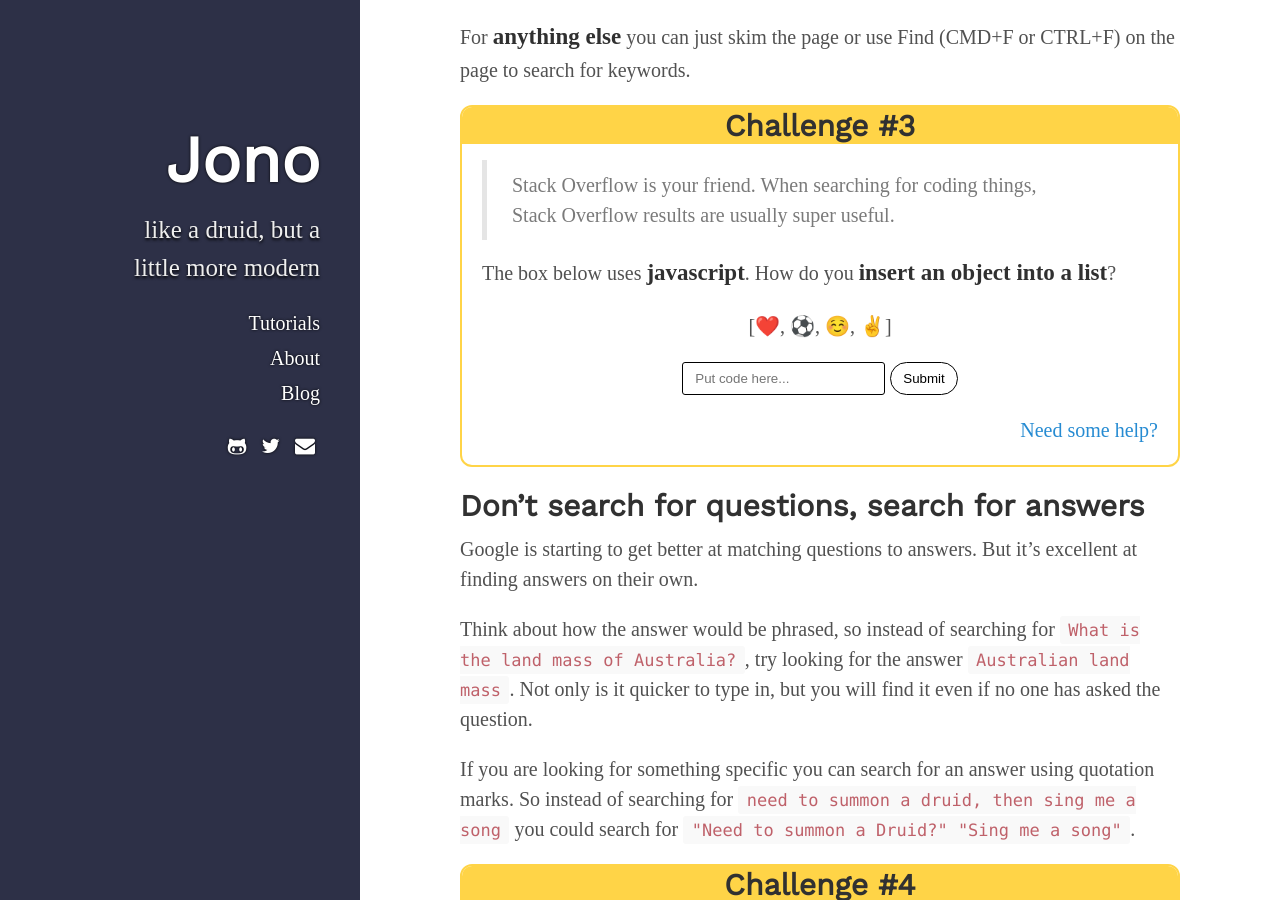
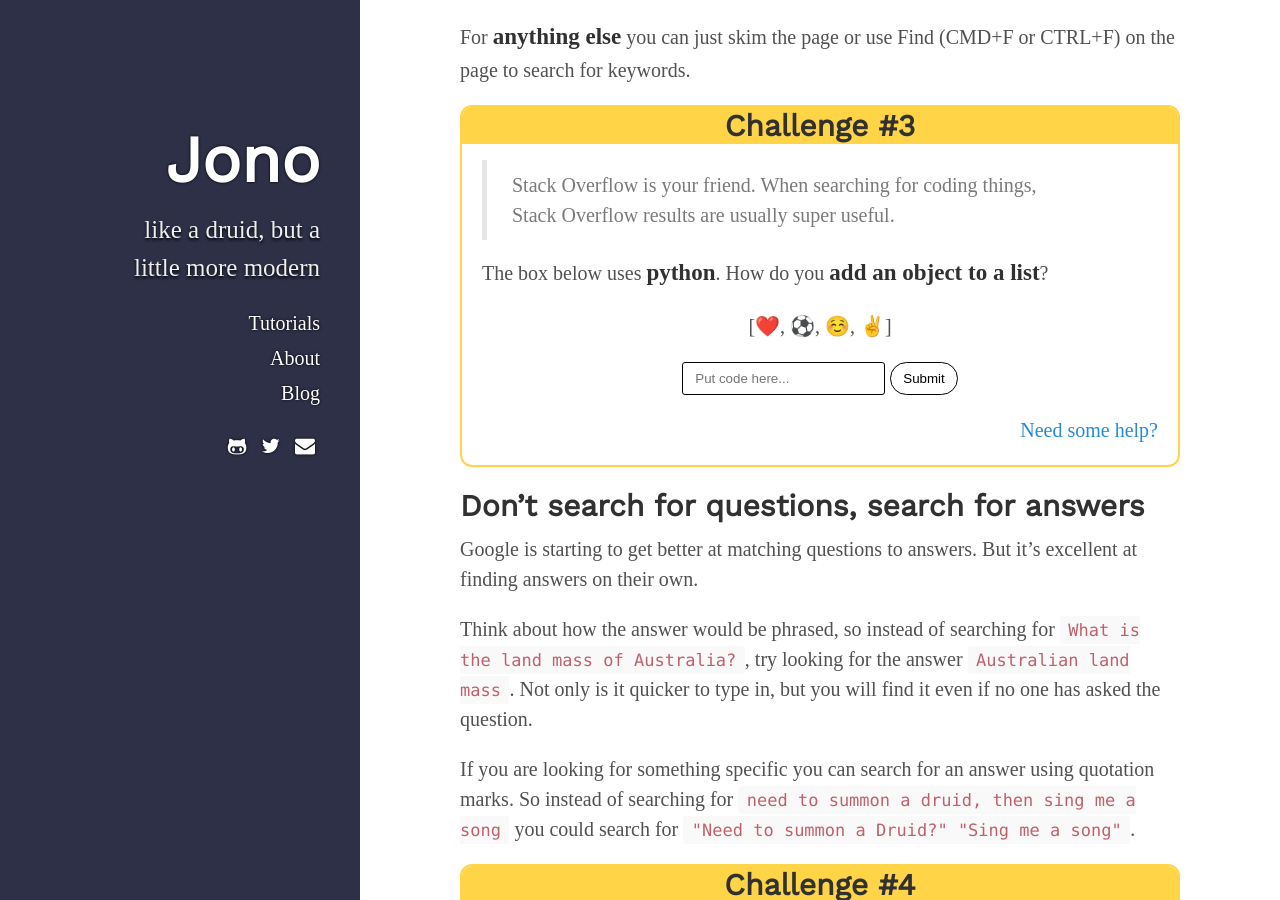
Before and after one commit to foopod/blog-2.0, a Jekyll site: the page built from _tutorials/how-to-gooogle.md, in a window 1280 px wide and 900 px high, scrolled down 1988 px. Built offline with Jekyll 4.4.1, drawn with Linux system fonts in a browser that asks for light colours; nearby versions of some CDN libraries; some web fonts are replaced; comment, search, counter and statistics services are not loaded; some of the changed lines change nothing that is shown.

Commit message:
Update how-to-gooogle.md

```diff
--- a/_tutorials/how-to-gooogle.md
+++ b/_tutorials/how-to-gooogle.md
@@ -109,7 +109,7 @@ For **anything else** you can just skim the page or use Find (CMD+F or CTRL+F) o
 <div class="challengeContent" markdown="1">
 >Stack Overflow is your friend. When searching for coding things, Stack Overflow results are usually super useful.
 
-The box below uses **javascript**. How do you **insert an object into a list**?
+The box below uses **python**. How do you **add an object to a list**?
 
 <p class="challengeEntry" id="jsTestThreeTarget">[❤️️, ⚽, ☺️️, ✌️️]</p>
 <p id="jsTestThreeContainer" class="challengeEntry"><input placeholder="Put code here..." type="text" id="jsTestThree"><button type="button" onclick="jsTestThree()">Submit</button></p>
@@ -120,8 +120,8 @@ function jsTestThree(){
         document.getElementById("jsTestThreeError").remove();
     }
     var input = document.getElementById("jsTestThree").value.toLowerCase();
-    if(input.includes("splice") || input.includes("shift")){
-        document.getElementById("jsTestThreeTarget").innerHTML = "[❤️️, ☂️, ⚽, ☺️️, ✌️️]";
+    if(input.includes("append")){
+        document.getElementById("jsTestThreeTarget").innerHTML = "[❤️️, ⚽, ☺️️, ✌️️, ☂️]";
         document.getElementById("jsTestThreeContainer").innerHTML = '<p class="correct">Correct!</p>';
     } else {
         document.getElementById("jsTestThreeContainer").insertAdjacentHTML( 'beforeend', '<p id="jsTestThreeError" class="incorrect">Maybe try something else.</p>' );
```
